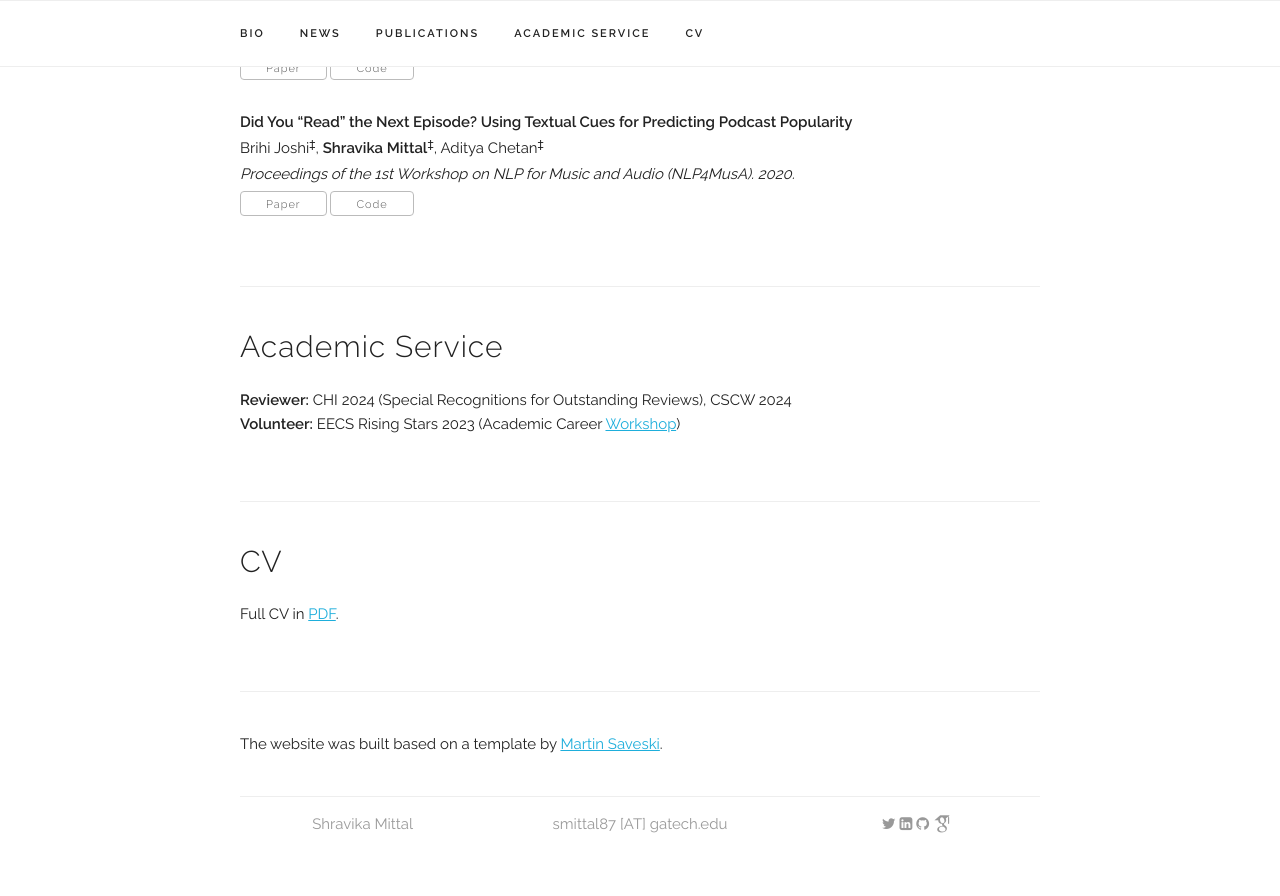
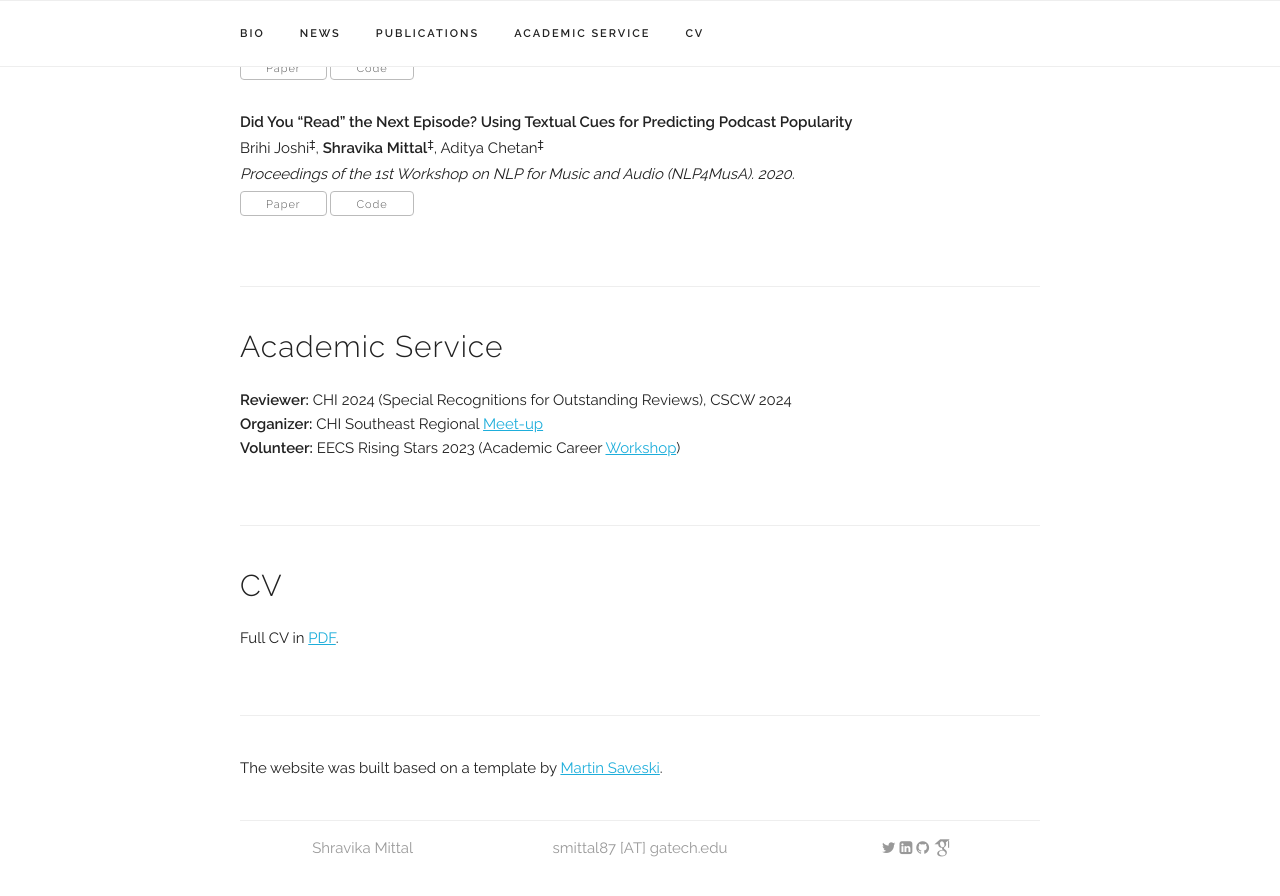
Before and after one commit to mittalshravika/mittalshravika.github.io, a Jekyll site: the page built from index.html, in a window 1280 px wide and 900 px high, scrolled down 1954 px. Shown: the top 896 px of the window. Built offline with Jekyll 4.4.1, drawn with Linux system fonts in a browser that asks for light colours; some web fonts are replaced.

Commit message:
Update index.html

```diff
--- a/index.html
+++ b/index.html
@@ -310,6 +310,8 @@ title: Home
   <p>
     <b>Reviewer:</b> CHI 2024 (Special Recognitions for Outstanding Reviews), CSCW 2024
     <br>
+    <b>Organizer:</b> CHI Southeast Regional <a href="https://cafe.hci.social/" target="_blank">Meet-up</a>
+    <br>
     <b>Volunteer:</b> EECS Rising Stars 2023 (Academic Career <a href="https://eecsrisingstars2023.cc.gatech.edu/" target="_blank">Workshop</a>)
   </p>
 </div>
```
